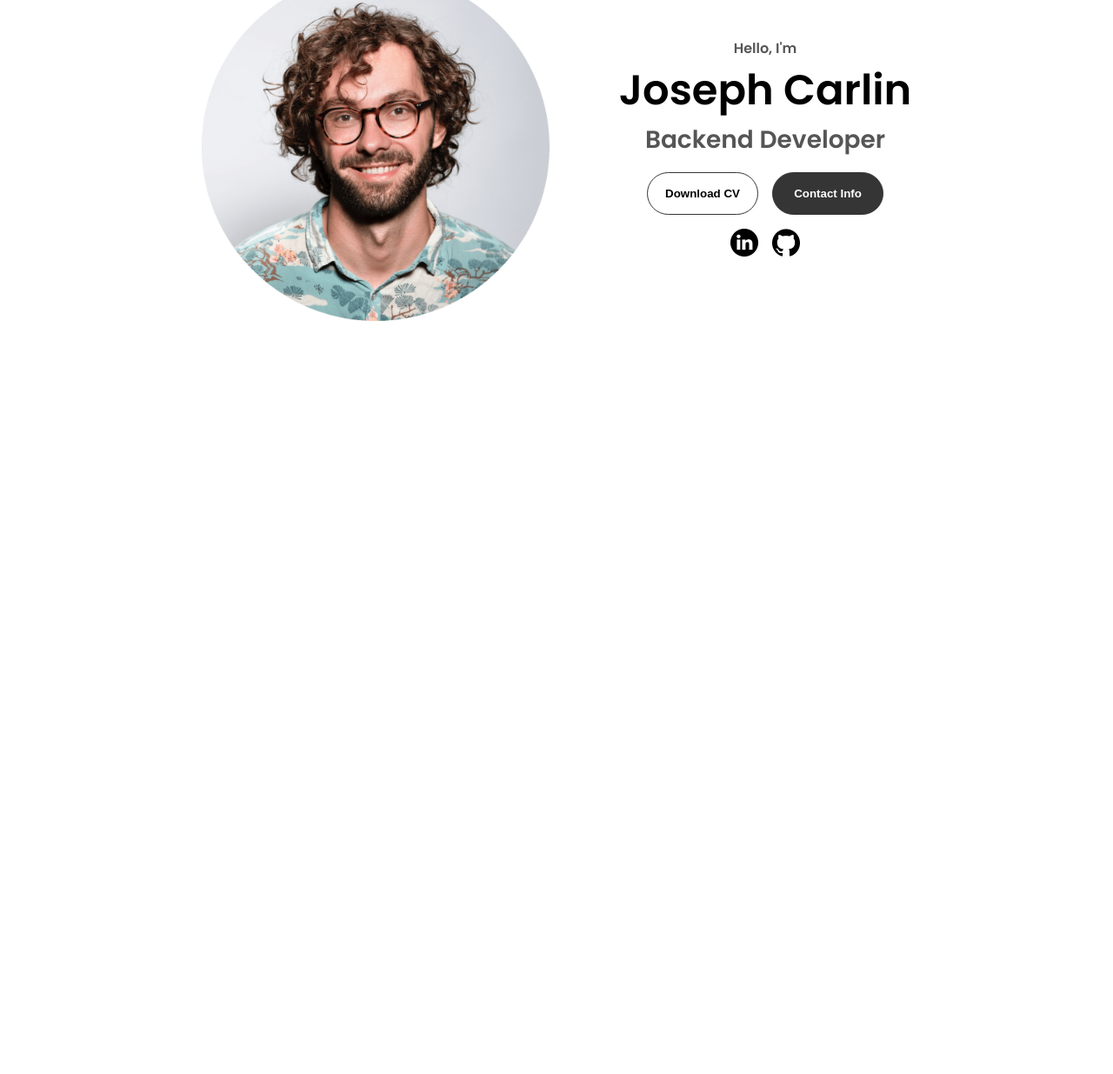
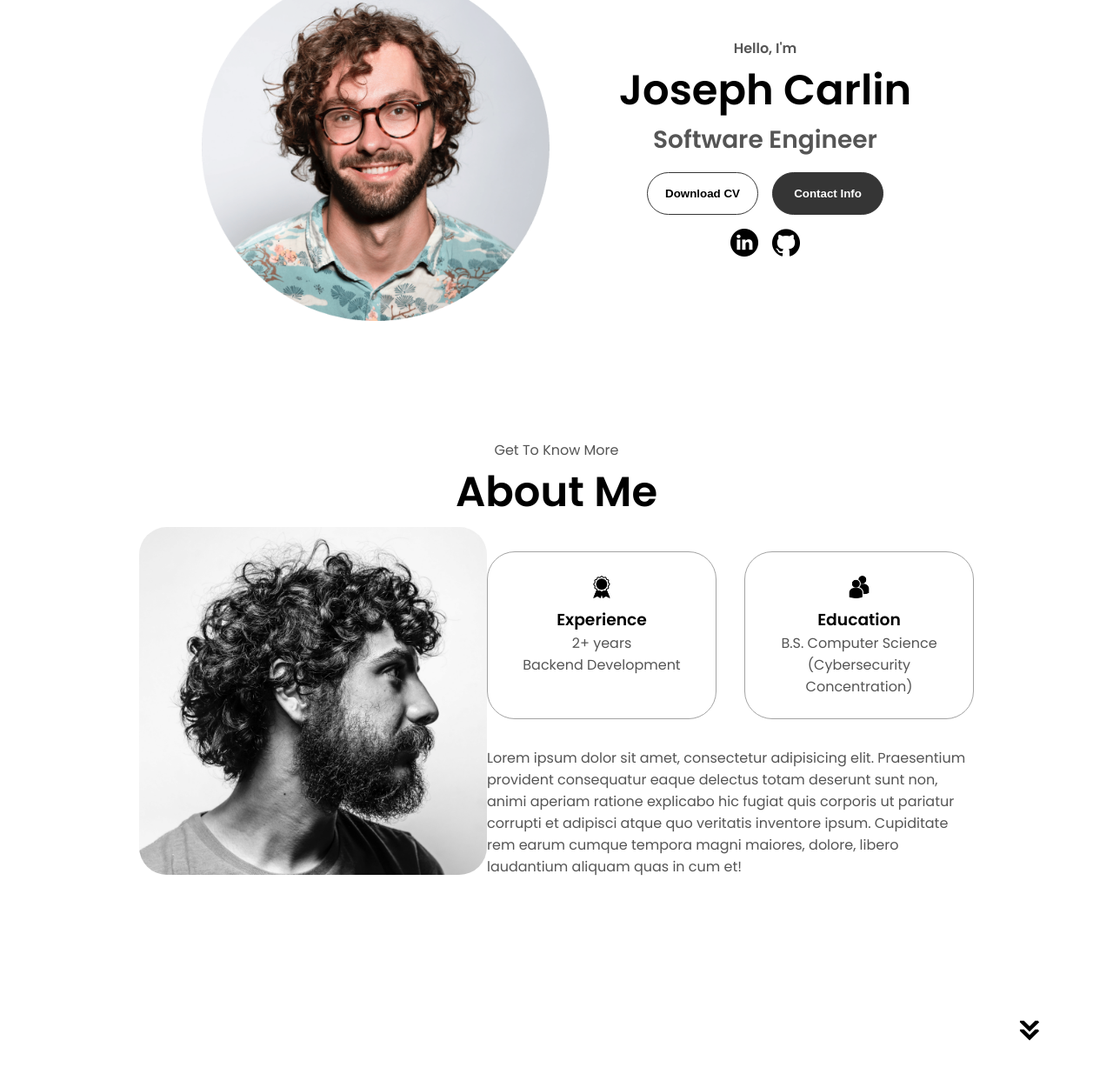
Before and after one commit to JoeCarlin/Portfolio-Website, a plain HTML site: page index.html in a window 1280 px wide. Shown: the part 303-1538 px from the top of the page at 87% size. Before the commit the page ends 800 px from the top, so only its background shows below. Drawn offline with Linux system fonts and the light colour scheme.

Commit message:
updating

```diff
--- a/index.html
+++ b/index.html
@@ -42,7 +42,7 @@
         <div class="section__text">
             <p class="section__text__p1">Hello, I'm</p>
             <h1 class="title">Joseph Carlin</h1>
-            <p class="section__text__p2">Backend Developer</p>
+            <p class="section__text__p2">Software Engineer</p>
             <div class="btn-container">
                 <button class="btn btn-color-2" onclick="window.open('./assets/resume-example.pdf')"
                 >Download CV</button>
@@ -57,6 +57,33 @@
             </div>
         </div>
     </section>
+    <section id="about">
+        <p class="section__text__p1">Get To Know More</p>
+        <h1 class="title">About Me</h1>
+        <div class="section-container">
+            <div class="section__pic-container">
+                <img src="./assets/about-pic.png" alt="profile picture" class="about-pic">
+            </div>
+            <div class="about-details-container">
+                <div class="about-containers">
+                    <div class="details-container">
+                        <img src="./assets/experience.png" alt="experience icon" class="icon">
+                        <h3>Experience</h3>
+                        <p>2+ years <br>Backend Development</p>
+                    </div>
+                    <div class="details-container">
+                        <img src="./assets/education.png" alt="Education icon" class="icon">
+                        <h3>Education</h3>
+                        <p>B.S. Computer Science (Cybersecurity Concentration)</p>
+                    </div>
+                </div>
+                <div class="text-container">
+                    <p>Lorem ipsum dolor sit amet, consectetur adipisicing elit. Praesentium provident consequatur eaque delectus totam deserunt sunt non, animi aperiam ratione explicabo hic fugiat quis corporis ut pariatur corrupti et adipisci atque quo veritatis inventore ipsum. Cupiditate rem earum cumque tempora magni maiores, dolore, libero laudantium aliquam quas in cum et!</p>
+                </div>
+            </div>
+        </div>
+        <img src="./assets/arrow.png" alt="Arrow icon" class="icon arrow" onclick="location.href='./#experience'">
+    </section>
     <script src="script.js"></script>
 </body>
 </html>
--- a/style.css
+++ b/style.css
@@ -255,3 +255,44 @@ section {
 .btn-container {
     gap: 1rem;
 }
+
+/* ABOUT SECTION */
+
+#about {
+    position: relative;
+}
+
+.about-containers {
+    gap: 2rem;
+    margin-bottom: 2rem;
+    margin-top: 2rem;
+}
+
+.about-details-container {
+    justify-content: center;
+    flex-direction: column;
+}
+
+.about-containers, .about-details-container {
+    display: flex;
+}
+
+.about-pic {
+    border-radius: 2rem;
+}
+
+.arrow {
+    position: absolute;
+    right: -5rem;
+    bottom: 2.5rem;
+}
+
+.details-container {
+    padding: 1.5rem;
+    flex: 1;
+    background: white;
+    border-radius: 2rem;
+    border: rgb(53, 53, 53) 0.1rem solid;
+    border-color: rgb(163, 163, 163);
+    text-align: center;
+}
```
